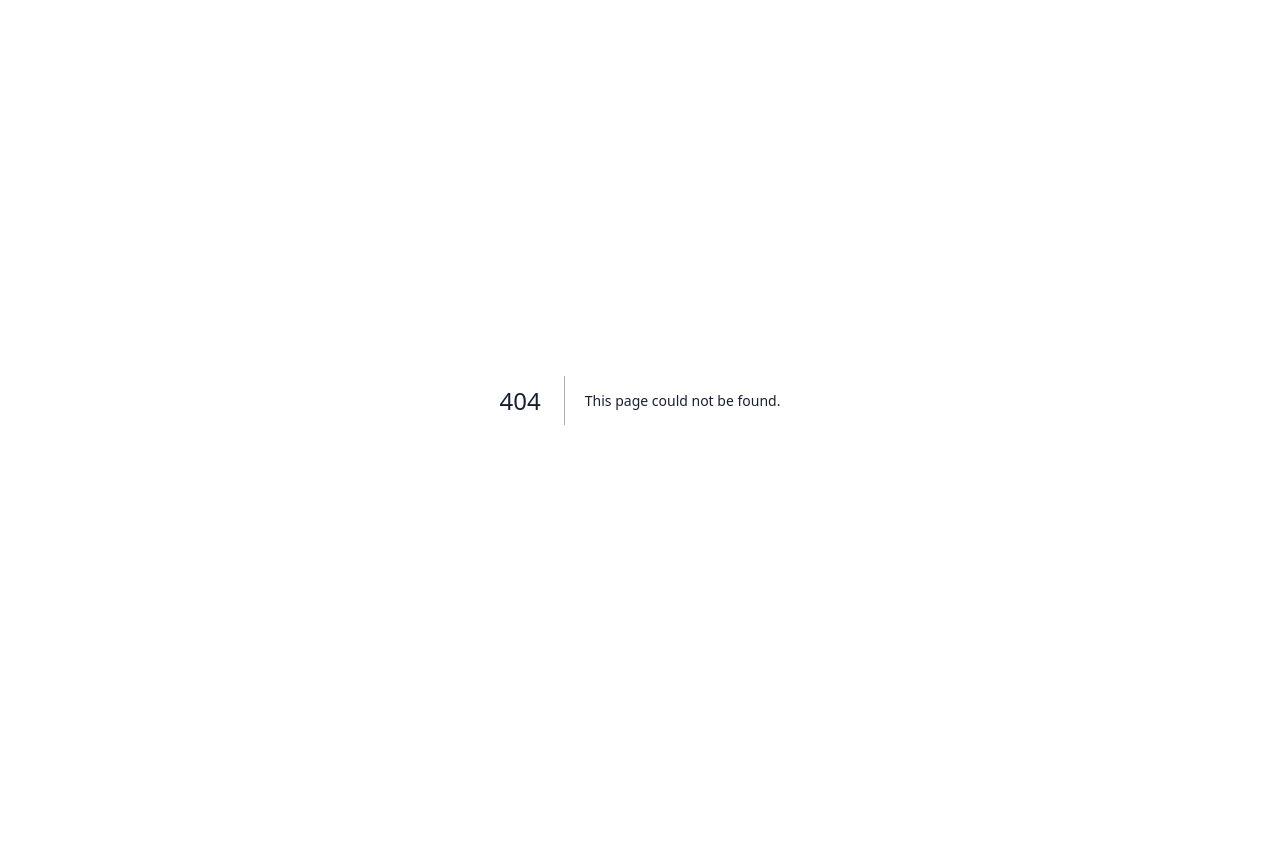
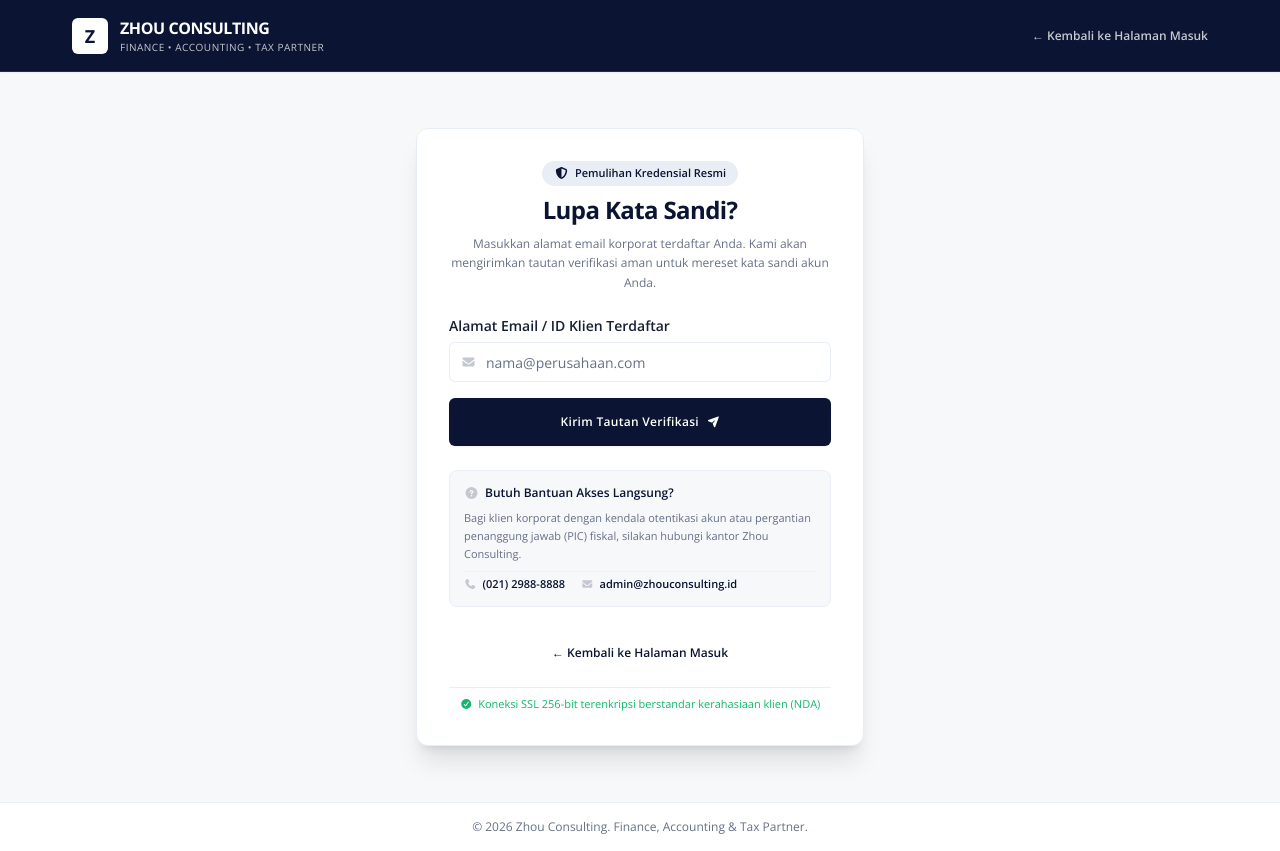
Before and after one commit to zhou-website/fe-zhou, a Next.js app: page /login/forgot-password in a window 1280 px wide. Before the commit this address had no page. Before the commit the page ends 800 px from the top, so only its background shows below. Built offline with nearby package versions, Linux system fonts and the light colour scheme.

Commit message:
feat(auth): implement forgot password screen

```diff
--- /dev/null
+++ b/src/app/login/forgot-password/page.tsx
@@ -0,0 +1,216 @@
+"use client";
+
+import React, { useState } from "react";
+import Link from "next/link";
+import { Button } from "@/components/ui/button";
+import { Input } from "@/components/ui/input";
+import { Label } from "@/components/ui/label";
+import {
+  ShieldTaxIcon,
+  EnvelopeIcon,
+  CheckCircleIcon,
+  QuestionCircleIcon,
+  PhoneIcon,
+  SendIcon,
+} from "@/components/icons";
+
+export default function ForgotPasswordPage() {
+  const [email, setEmail] = useState("");
+  const [isSubmitted, setIsSubmitted] = useState(false);
+  const [isLoading, setIsLoading] = useState(false);
+  const [errorMessage, setErrorMessage] = useState("");
+
+  const handleSubmit = (e: React.FormEvent) => {
+    e.preventDefault();
+    setErrorMessage("");
+
+    if (!email.trim()) {
+      setErrorMessage("Alamat email atau ID pengguna wajib diisi.");
+      return;
+    }
+
+    if (!/^[^\s@]+@[^\s@]+\.[^\s@]+$/.test(email)) {
+      setErrorMessage("Format alamat email tidak valid.");
+      return;
+    }
+
+    setIsLoading(true);
+
+    // Simulate verification dispatch
+    setTimeout(() => {
+      setIsLoading(false);
+      setIsSubmitted(true);
+    }, 600);
+  };
+
+  const handleResend = () => {
+    setIsLoading(true);
+    setTimeout(() => {
+      setIsLoading(false);
+    }, 500);
+  };
+
+  return (
+    <div className="min-h-screen bg-surface flex flex-col justify-between selection:bg-primary selection:text-white">
+      {/* Top Header */}
+      <header className="w-full bg-primary text-white py-4 px-6 border-b border-white/10 shadow-sm">
+        <div className="container-custom flex items-center justify-between">
+          <Link href="/" className="flex items-center gap-3 group">
+            <div className="flex h-9 w-9 items-center justify-center rounded-md bg-white text-primary font-bold text-lg">
+              Z
+            </div>
+            <div className="flex flex-col">
+              <span className="text-base font-bold tracking-tight text-white group-hover:text-primary-light transition-colors">
+                ZHOU CONSULTING
+              </span>
+              <span className="text-[10px] text-silver uppercase tracking-wider font-medium">
+                Finance &bull; Accounting &bull; Tax Partner
+              </span>
+            </div>
+          </Link>
+
+          <Link
+            href="/login"
+            className="text-xs font-semibold text-silver hover:text-white transition-colors"
+          >
+            &larr; Kembali ke Halaman Masuk
+          </Link>
+        </div>
+      </header>
+
+      {/* Main Form Center */}
+      <main className="flex-1 flex items-center justify-center p-4 sm:p-6 my-8">
+        <div className="w-full max-w-md bg-white rounded-xl border border-primary-light shadow-xl p-6 sm:p-8 space-y-6">
+          {/* Header Badge & Title */}
+          <div className="text-center space-y-2">
+            <div className="inline-flex items-center gap-1.5 px-3 py-1 rounded-full bg-primary-light text-primary text-[11px] font-semibold">
+              <ShieldTaxIcon className="text-xs" />
+              <span>Pemulihan Kredensial Resmi</span>
+            </div>
+            <h1 className="text-2xl font-bold text-primary tracking-tight">
+              Lupa Kata Sandi?
+            </h1>
+            <p className="text-xs text-text-secondary leading-relaxed">
+              Masukkan alamat email korporat terdaftar Anda. Kami akan mengirimkan tautan verifikasi aman untuk mereset kata sandi akun Anda.
+            </p>
+          </div>
+
+          {!isSubmitted ? (
+            /* Reset Request Form */
+            <form onSubmit={handleSubmit} className="space-y-4 text-xs">
+              <div className="space-y-1.5">
+                <Label htmlFor="reset-email">Alamat Email / ID Klien Terdaftar</Label>
+                <div className="relative">
+                  <Input
+                    id="reset-email"
+                    type="email"
+                    value={email}
+                    onChange={(e) => {
+                      setEmail(e.target.value);
+                      if (errorMessage) setErrorMessage("");
+                    }}
+                    placeholder="nama@perusahaan.com"
+                    required
+                    className={`pl-9 ${errorMessage ? "border-error focus:ring-error" : ""}`}
+                  />
+                  <EnvelopeIcon className="absolute left-3 top-1/2 -translate-y-1/2 text-silver text-xs pointer-events-none" />
+                </div>
+                {errorMessage && (
+                  <p className="text-[11px] text-error mt-1">{errorMessage}</p>
+                )}
+              </div>
+
+              <Button
+                type="submit"
+                variant="primary"
+                size="lg"
+                disabled={isLoading}
+                className="w-full font-semibold text-xs tracking-wide"
+              >
+                {isLoading ? (
+                  <span>Mengirimkan tautan...</span>
+                ) : (
+                  <span className="inline-flex items-center gap-2">
+                    <span>Kirim Tautan Verifikasi</span>
+                    <SendIcon className="text-[10px]" />
+                  </span>
+                )}
+              </Button>
+            </form>
+          ) : (
+            /* Success State Feedback */
+            <div className="space-y-4 text-xs animate-in fade-in duration-200">
+              <div className="p-4 rounded-lg bg-success/10 border border-success/30 text-text space-y-2">
+                <div className="flex items-center gap-2 text-success font-semibold text-sm">
+                  <CheckCircleIcon className="text-base flex-shrink-0" />
+                  <span>Tautan Verifikasi Terkirim</span>
+                </div>
+                <p className="text-xs text-text-secondary leading-relaxed">
+                  Instruksi pemulihan kata sandi telah dikirimkan ke{" "}
+                  <strong className="text-primary font-semibold">{email}</strong>.
+                  Silakan periksa kotak masuk atau folder spam Anda dalam 5 menit.
+                </p>
+              </div>
+
+              <div className="flex items-center justify-between text-[11px] pt-1">
+                <span className="text-text-secondary">Tidak menerima email?</span>
+                <button
+                  type="button"
+                  onClick={handleResend}
+                  disabled={isLoading}
+                  className="font-semibold text-primary hover:underline transition-colors disabled:opacity-50"
+                >
+                  {isLoading ? "Mengirim ulang..." : "Kirim ulang instruksi"}
+                </button>
+              </div>
+            </div>
+          )}
+
+          {/* Administrator Support Info Card */}
+          <div className="p-3.5 rounded-lg bg-surface border border-primary-light space-y-2">
+            <div className="flex items-center gap-1.5 text-primary font-semibold text-xs">
+              <QuestionCircleIcon className="text-silver text-xs" />
+              <span>Butuh Bantuan Akses Langsung?</span>
+            </div>
+            <p className="text-[11px] text-text-secondary leading-relaxed">
+              Bagi klien korporat dengan kendala otentikasi akun atau pergantian penanggung jawab (PIC) fiskal, silakan hubungi kantor Zhou Consulting.
+            </p>
+            <div className="flex items-center gap-4 text-[11px] text-primary font-semibold pt-1 border-t border-primary-light/60">
+              <div className="flex items-center gap-1.5">
+                <PhoneIcon className="text-silver text-[10px]" />
+                <span>(021) 2988-8888</span>
+              </div>
+              <div className="flex items-center gap-1.5">
+                <EnvelopeIcon className="text-silver text-[10px]" />
+                <span>admin@zhouconsulting.id</span>
+              </div>
+            </div>
+          </div>
+
+          {/* Navigation link back to Login */}
+          <div className="text-center pt-2">
+            <Link
+              href="/login"
+              className="inline-flex items-center gap-1.5 text-xs font-semibold text-primary hover:underline transition-colors"
+            >
+              <span>&larr; Kembali ke Halaman Masuk</span>
+            </Link>
+          </div>
+
+          {/* Security notice */}
+          <div className="pt-2 text-center text-[11px] text-text-secondary border-t border-primary-light">
+            <div className="flex items-center justify-center gap-1.5 text-success">
+              <CheckCircleIcon className="text-[10px]" />
+              <span>Koneksi SSL 256-bit terenkripsi berstandar kerahasiaan klien (NDA)</span>
+            </div>
+          </div>
+        </div>
+      </main>
+
+      {/* Bottom Footer */}
+      <footer className="py-4 text-center text-xs text-text-secondary border-t border-primary-light bg-white">
+        &copy; {new Date().getFullYear()} Zhou Consulting. Finance, Accounting &amp; Tax Partner.
+      </footer>
+    </div>
+  );
+}
--- a/src/app/login/page.tsx
+++ b/src/app/login/page.tsx
@@ -170,13 +170,12 @@ export default function LoginPage() {
             <div className="space-y-1.5">
               <div className="flex items-center justify-between">
                 <Label htmlFor="auth-password">Kata Sandi</Label>
-                <button
-                  type="button"
-                  onClick={() => alert("Silakan hubungi administrator kantor Zhou Consulting untuk reset password resmi.")}
+                <Link
+                  href="/login/forgot-password"
                   className="text-[11px] text-text-secondary hover:text-primary transition-colors"
                 >
                   Lupa kata sandi?
-                </button>
+                </Link>
               </div>
               <div className="relative">
                 <Input
```
